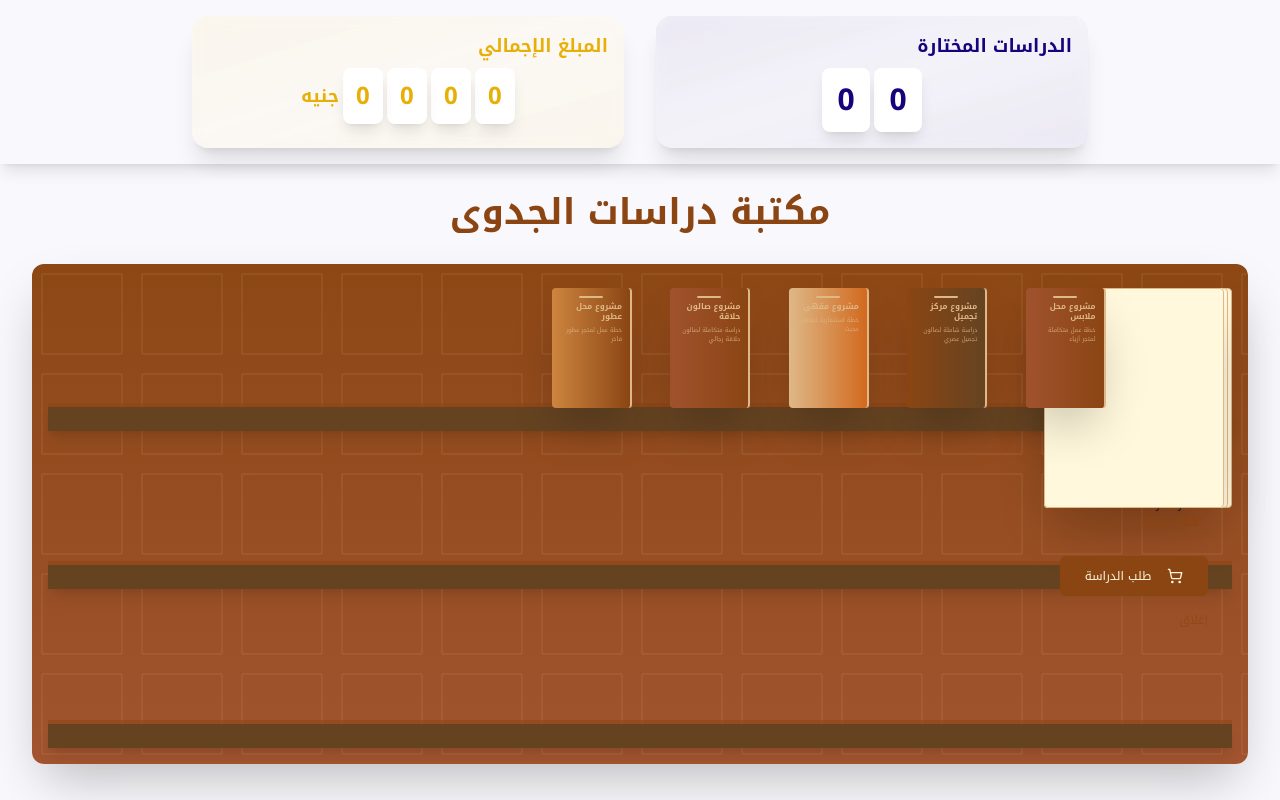
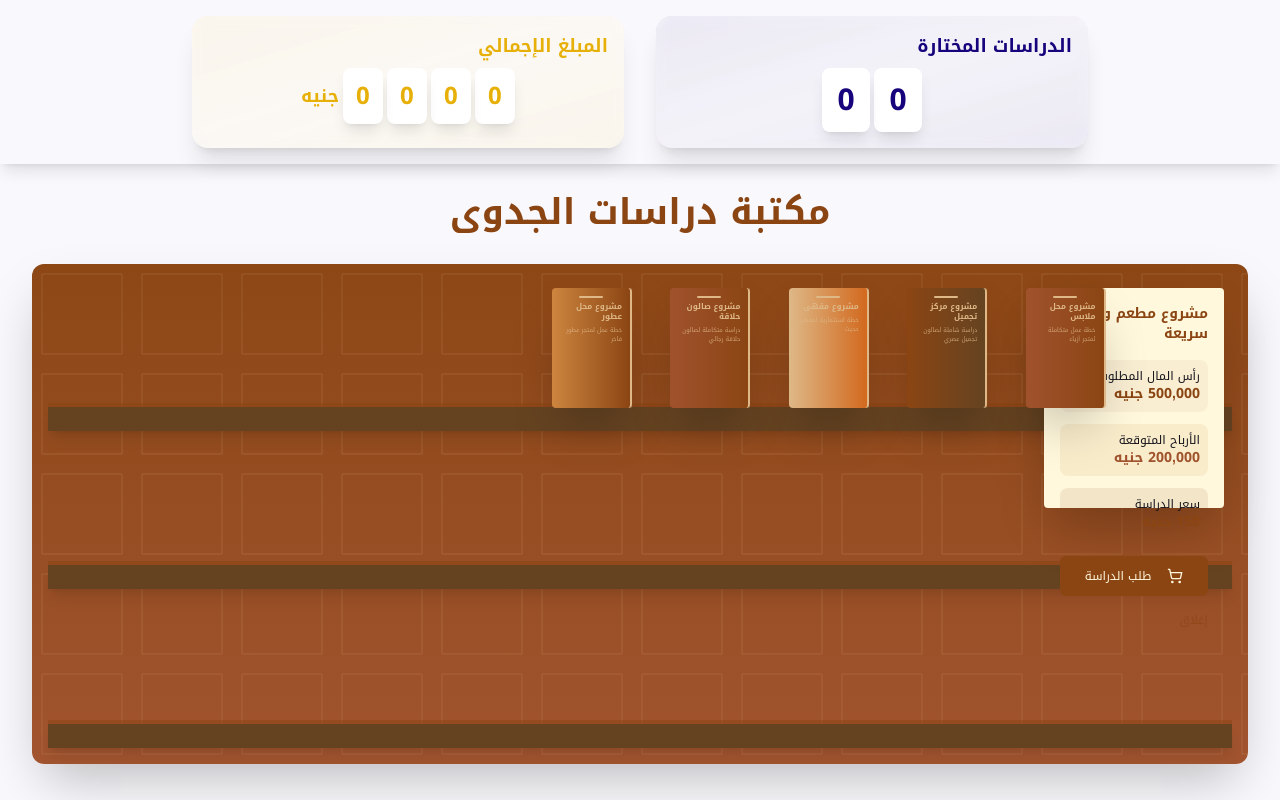
Before and after one commit to pop001040/modern-study-library-28, a React (Vite) app: page / in a window 1280 px wide. Both pictures are taken after a click on the element 1172 px from the left and 348 px from the top of the page. Built offline with nearby package versions, Linux system fonts and the light colour scheme.

Commit message:
Open Book in Reader Mode
Change the Book component to open in reader mode instead of flipping pages.
[skip gpt_engineer]

```diff
--- a/src/components/BookPages.tsx
+++ b/src/components/BookPages.tsx
@@ -14,19 +14,13 @@ interface BookPagesProps {
 export const BookPages = ({ title, capital, expectedProfit, price, onClose, onSelect }: BookPagesProps) => {
   return (
     <motion.div
-      className="book-pages"
-      initial={{ rotateY: 90 }}
-      animate={{ rotateY: 0 }}
-      exit={{ rotateY: 90 }}
-      transition={{ duration: 0.5 }}
+      initial={{ opacity: 0, scale: 0.8 }}
+      animate={{ opacity: 1, scale: 1 }}
+      exit={{ opacity: 0, scale: 0.8 }}
+      transition={{ duration: 0.3 }}
+      className="relative w-[180px] h-[220px] bg-[#FFF8DC] rounded-sm shadow-2xl p-4"
     >
-      <div className="relative w-[180px] h-[220px] bg-[#FFF8DC] rounded-sm shadow-2xl p-4">
-        <motion.div
-          initial={{ opacity: 0, x: 50 }}
-          animate={{ opacity: 1, x: 0 }}
-          transition={{ delay: 0.3 }}
-          className="space-y-4 text-right"
-        >
+      <div className="space-y-4 text-right">
         <h2 className="text-sm font-bold text-[#8B4513]">{title}</h2>
         <div className="space-y-3">
           <div className="p-2 bg-[#8B4513]/5 rounded-lg">
@@ -55,19 +49,6 @@ export const BookPages = ({ title, capital, expectedProfit, price, onClose, onSe
         >
           إغلاق
         </button>
-        </motion.div>
-        <div className="absolute inset-0 pointer-events-none">
-          {[...Array(3)].map((_, i) => (
-            <motion.div
-              key={i}
-              className="absolute inset-0 bg-[#FFF8DC] border border-[#DEB887] rounded-sm"
-              initial={{ rotateY: 90, x: 8 * i }}
-              animate={{ rotateY: 0, x: 4 * i }}
-              transition={{ delay: 0.1 * i }}
-              style={{ zIndex: -i }}
-            />
-          ))}
-        </div>
       </div>
     </motion.div>
   );
```
Lines whose indentation alone changed are shown as unchanged.
